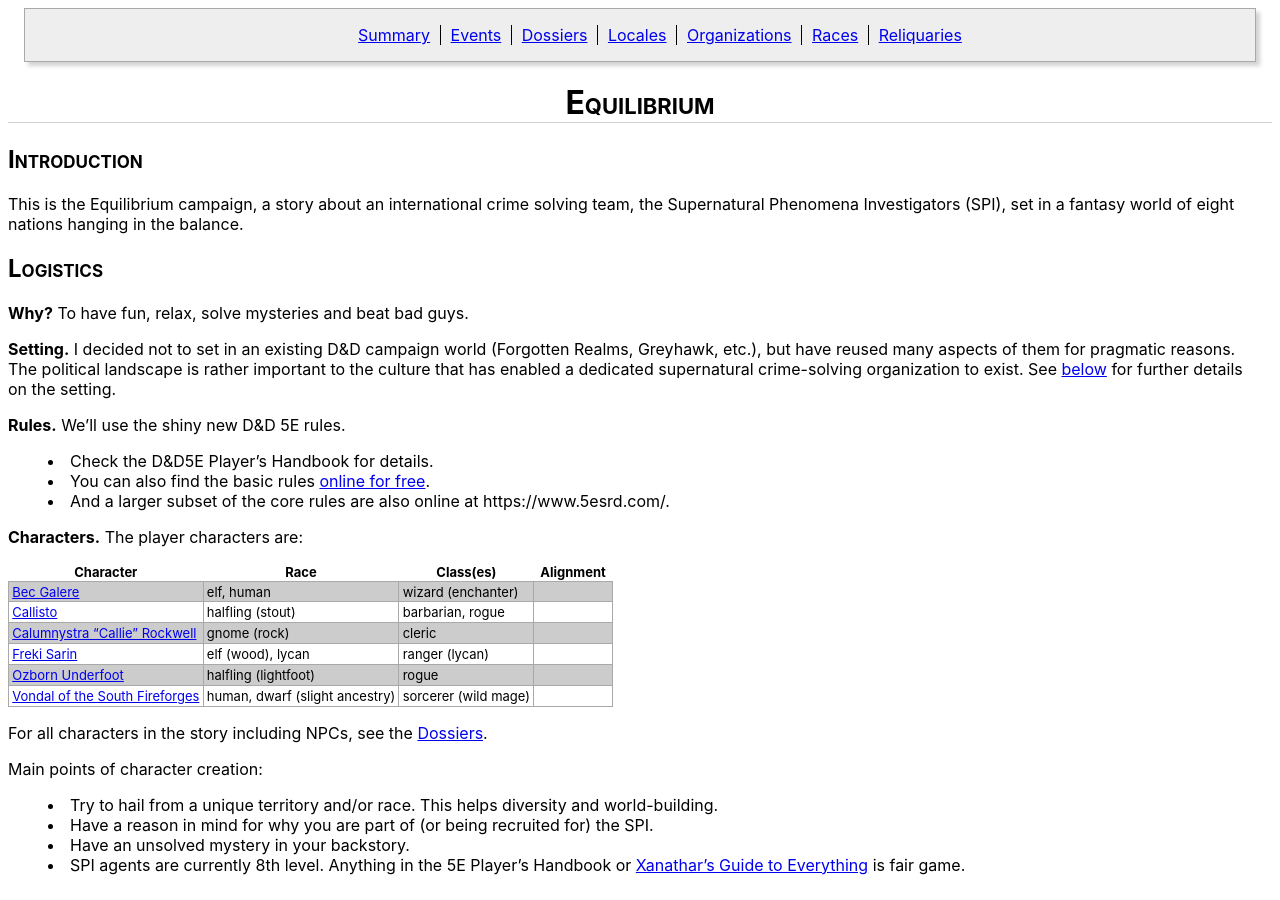
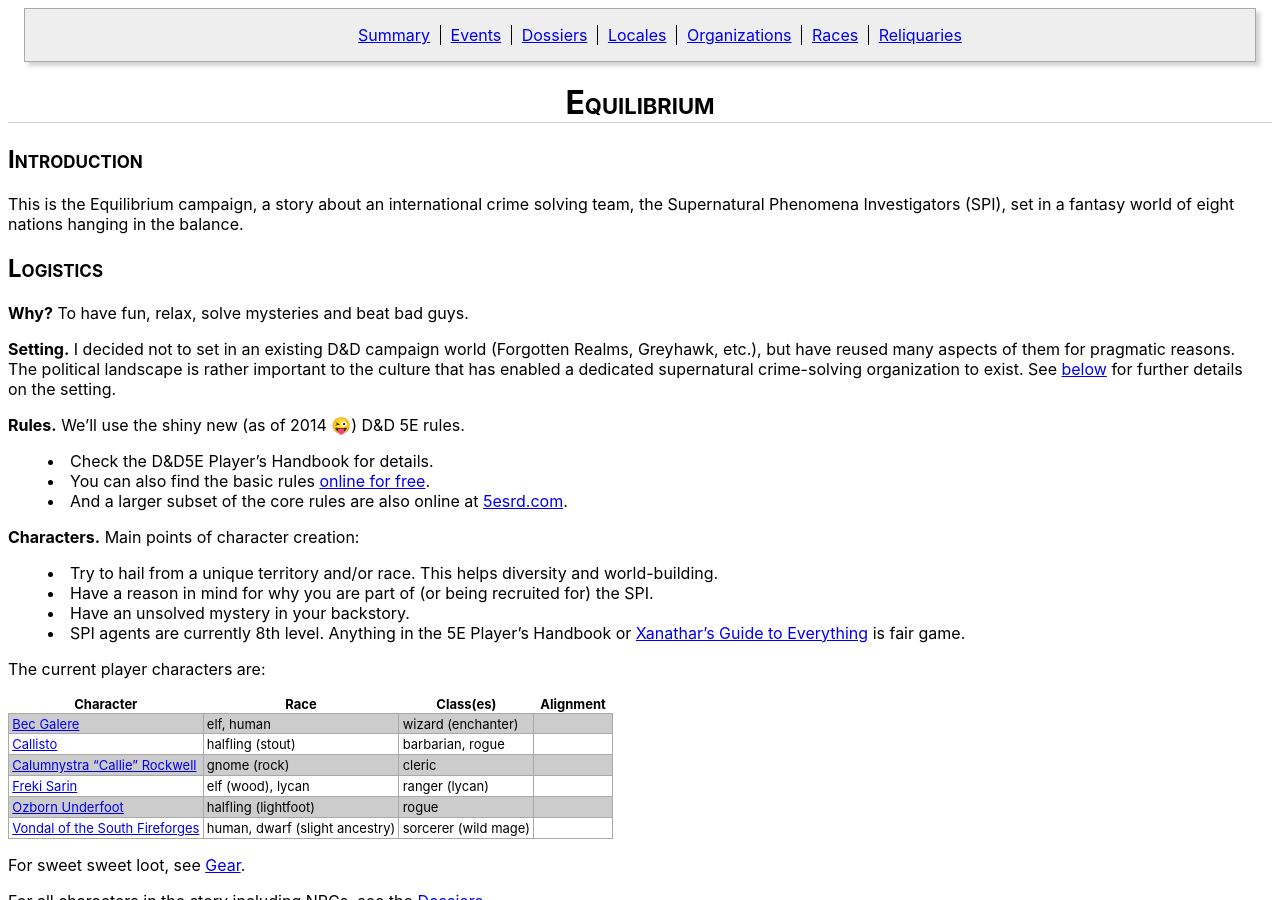
Before and after one commit to ctrueden/equilibrium, a Jekyll site: the page built from _pages/index.md, in a window 1280 px wide and 900 px high. Built offline with Jekyll 4.4.1, drawn with Linux system fonts in a browser that asks for light colours; part of the change alters nothing that is shown.

Commit message:
Make some small edits to the summary page

```diff
--- a/_pages/index.md
+++ b/_pages/index.md
@@ -18,12 +18,21 @@ reasons. The political landscape is rather important to the culture that has
 enabled a dedicated supernatural crime-solving organization to exist.
 See [below](#setting) for further details on the setting.
 
-**Rules.** We'll use the shiny new D&D 5E rules.
+**Rules.** We'll use the shiny new (as of 2014 😜) D&D 5E rules.
 * Check the D&D5E Player's Handbook for details.
 * You can also find the basic rules [online for free](https://dnd.wizards.com/what-is-dnd/basic-rules).
-* And a larger subset of the core rules are also online at https://www.5esrd.com/.
+* And a larger subset of the core rules are also online at [5esrd.com](https://www.5esrd.com/).
 
-**Characters.** The player characters are:
+**Characters.** Main points of character creation:
+* Try to hail from a unique territory and/or race. This helps diversity and world-building.
+* Have a reason in mind for why you are part of (or being recruited for) the SPI.
+* Have an unsolved mystery in your backstory.
+* SPI agents are currently 8th level. Anything in the 5E Player's Handbook or
+  [Xanathar's Guide to
+  Everything](https://www.amazon.com/Xanathars-Guide-Everything-Wizards-Team/dp/0786966114)
+  is fair game.
+
+The current player characters are:
 
 | Character | Race | Class(es) | Alignment |
 |-----------|------|-----------|-----------|
@@ -40,16 +49,9 @@ See [below](#setting) for further details on the setting.
 {%- endfor -%}
 {%- endfor %}
 
+For sweet sweet loot, see [Gear](gear).
+
 For all characters in the story including NPCs, see the [Dossiers](dossiers).
-
-Main points of character creation:
-* Try to hail from a unique territory and/or race. This helps diversity and world-building.
-* Have a reason in mind for why you are part of (or being recruited for) the SPI.
-* Have an unsolved mystery in your backstory.
-* SPI agents are currently 8th level. Anything in the 5E Player's Handbook or
-  [Xanathar's Guide to
-  Everything](https://www.amazon.com/Xanathars-Guide-Everything-Wizards-Team/dp/0786966114)
-  is fair game.
 
 ## Setting
 
```
